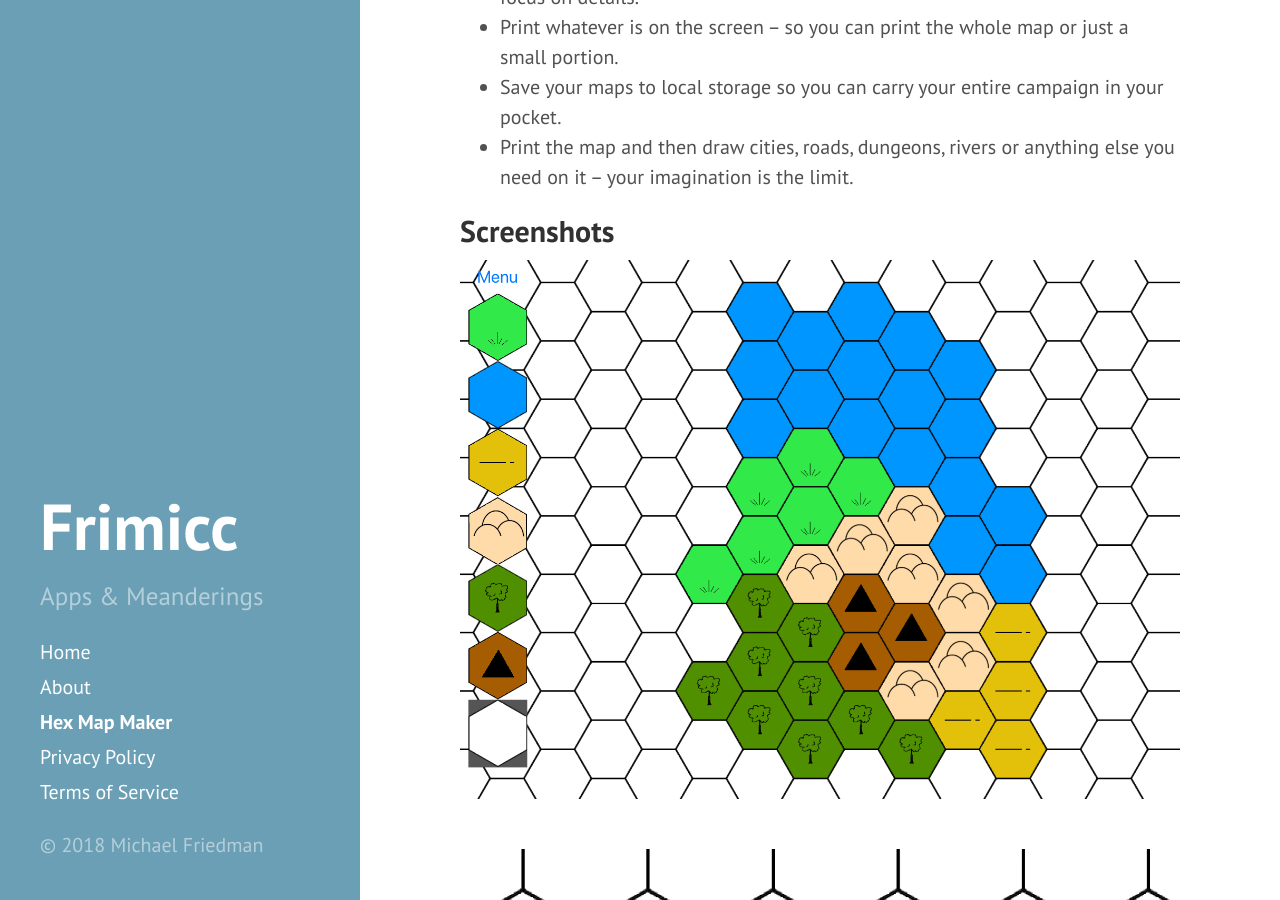
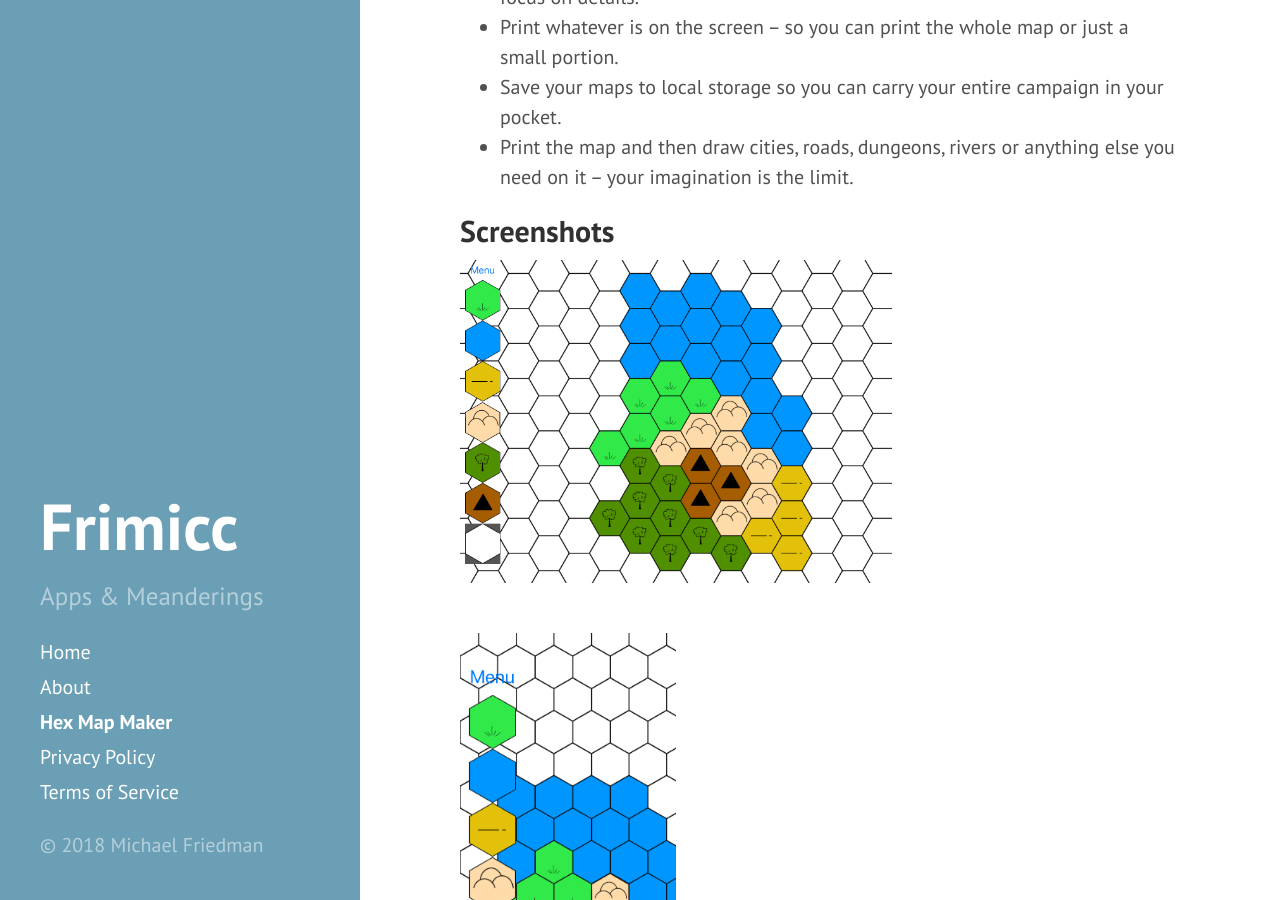
Before and after one commit to frimicc/frimicc.github.io, a Jekyll site: the page built from hexmapmaker.md, in a window 1280 px wide and 900 px high, scrolled down 743 px. Built offline with Jekyll 4.4.1, drawn with Linux system fonts in a browser that asks for light colours.

Commit message:
Arranging screenshots.

```diff
--- a/hexmapmaker.md
+++ b/hexmapmaker.md
@@ -21,7 +21,7 @@ Change hex types or map size without losing your current map! (Though it will lo
 * Print the map and then draw cities, roads, dungeons, rivers or anything else you need on it -- your imagination is the limit.
 
 ## Screenshots
-![iPad Map Screenshot]({{ site.baseurl }}/public/images/HexMapiPadLandscapeMapFlat.png)&nbsp;&nbsp;![iPhoneX Map Screenshot]({{ site.baseurl }}/public/images/HexMapXPortraitMapPointy.png)
+![iPad Map Screenshot]({{ site.baseurl }}/public/images/HexMapiPadLandscapeMapFlat.png){:width="60%"}&nbsp;&nbsp;![iPhoneX Map Screenshot]({{ site.baseurl }}/public/images/HexMapXPortraitMapPointy.png){:width="30%"}
 
 ## Support
 
```
